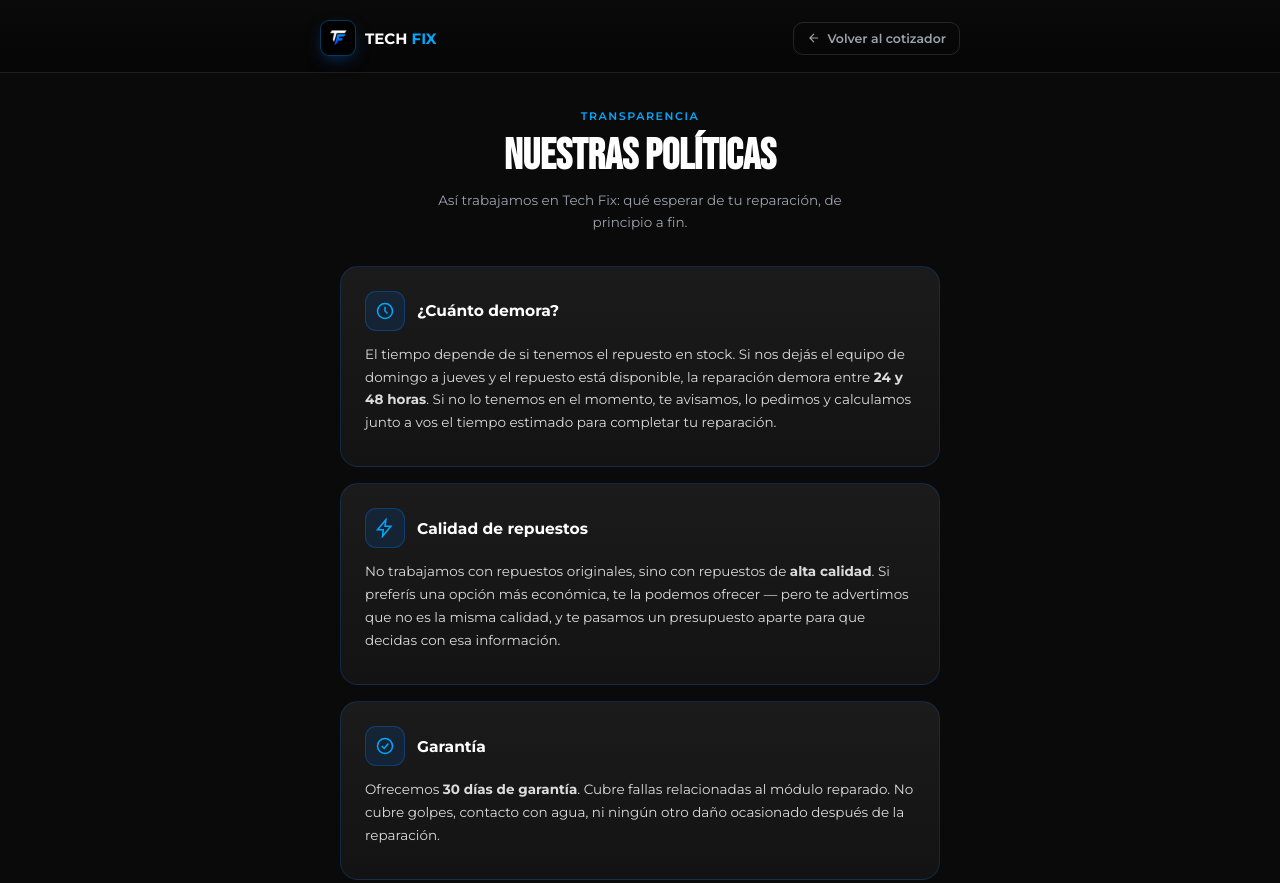
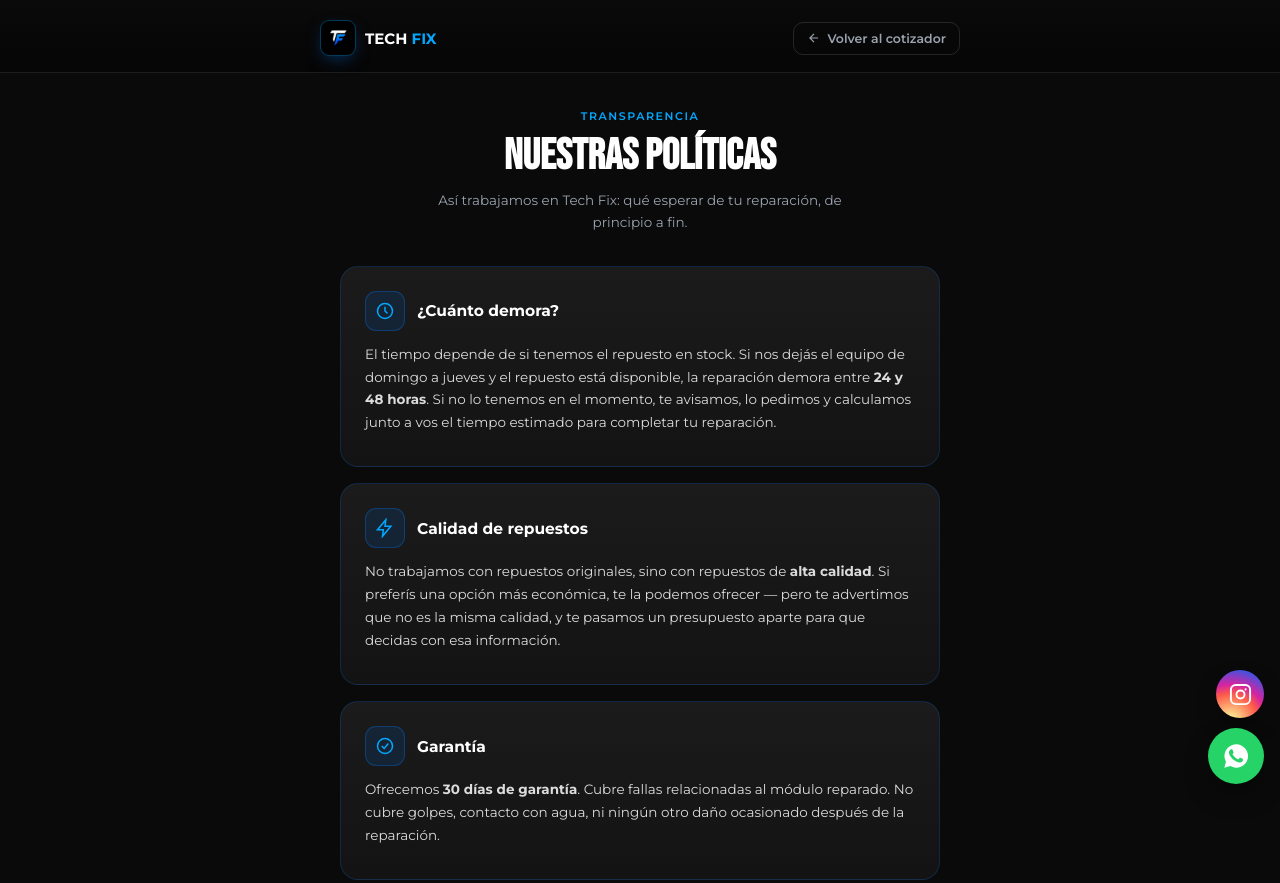
Before and after one commit to techfixvm05-alt/TechFix, a plain HTML site: page politicas.html in a window 1280 px wide. Shown: the top 883 px of the page. Drawn offline with Linux system fonts and the light colour scheme; a web font is replaced by a local one.

Commit message:
Update politicas.html

```diff
--- a/politicas.html
+++ b/politicas.html
@@ -138,6 +138,28 @@
   }
   footer p{margin:2px 0; font-size:11.5px; color:var(--tf-text-dim);}
   footer a{color:var(--tf-blue-light); text-decoration:none;}
+
+  .wa-float{
+    position:fixed; right:16px; bottom:16px;
+    width:56px; height:56px; background:#25D366; border-radius:50%;
+    display:flex; align-items:center; justify-content:center;
+    box-shadow:0 12px 28px -8px rgba(0,0,0,0.6);
+    z-index:40; text-decoration:none;
+  }
+  .wa-float svg{width:28px; height:28px; color:#fff;}
+  .wa-float:hover{filter:brightness(1.08);}
+
+  .ig-float{
+    position:fixed; right:16px; bottom:82px;
+    width:48px; height:48px;
+    background:radial-gradient(circle at 30% 107%, #fdf497 0%, #fdf497 5%, #fd5949 45%, #d6249f 60%, #285AEB 90%);
+    border-radius:50%;
+    display:flex; align-items:center; justify-content:center;
+    box-shadow:0 10px 24px -8px rgba(0,0,0,0.6);
+    z-index:40; text-decoration:none;
+  }
+  .ig-float svg{width:23px; height:23px; color:#fff;}
+  .ig-float:hover{filter:brightness(1.08);}
 </style>
 </head>
 <body>
@@ -225,9 +247,17 @@
 
   <footer>
     <p>Villa Mar&iacute;a, C&oacute;rdoba</p>
-    <p><a href="https://wa.me/5493534132871" target="_blank" rel="noopener">WhatsApp 3534 13-2871</a></p>
+    <p><a href="https://wa.me/5493534132871" target="_blank" rel="noopener">WhatsApp 3534 13-2871</a> &middot; <a href="https://www.instagram.com/techfix.vm/" target="_blank" rel="noopener">Instagram</a></p>
     <p style="margin-top:10px; opacity:0.6;">&copy; Tech Fix &mdash; Todos los derechos reservados</p>
   </footer>
 
+  <a href="https://www.instagram.com/techfix.vm/" target="_blank" rel="noopener" class="ig-float" aria-label="Seguinos en Instagram">
+    <svg viewBox="0 0 24 24" fill="none" stroke="currentColor" stroke-width="2"><rect x="2" y="2" width="20" height="20" rx="5"/><circle cx="12" cy="12" r="4.2"/><circle cx="17.3" cy="6.7" r="1.1" fill="currentColor" stroke="none"/></svg>
+  </a>
+
+  <a href="https://wa.me/5493534132871?text=Hola!%20Tengo%20una%20consulta%20sobre%20la%20reparaci%C3%B3n%20de%20mi%20celular." target="_blank" rel="noopener" class="wa-float" aria-label="Contactar por WhatsApp">
+    <svg viewBox="0 0 24 24" fill="currentColor"><path d="M12 2a10 10 0 00-8.6 15L2 22l5.2-1.4A10 10 0 1012 2zm5.8 14.2c-.2.6-1.4 1.2-2 1.3-.5.1-1.1.1-1.8-.1-.4-.1-1-.3-1.7-.6-3-1.3-5-4.3-5.1-4.5-.1-.2-1.2-1.6-1.2-3.1s.8-2.2 1.1-2.5c.3-.3.6-.4.8-.4h.6c.2 0 .4 0 .6.5.2.5.7 1.8.8 1.9.1.2.1.3 0 .5-.1.2-.1.3-.3.5l-.4.5c-.1.2-.3.3-.1.6.2.3.9 1.4 1.9 2.3 1.3 1.1 2.3 1.5 2.7 1.7.3.1.5.1.6-.1.2-.2.7-.8.9-1.1.2-.3.4-.2.6-.1l1.7.8c.2.1.4.2.4.3.1.2.1.9-.1 1.5z"/></svg>
+  </a>
+
 </body>
 </html>
```
